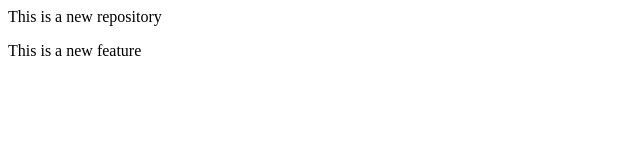
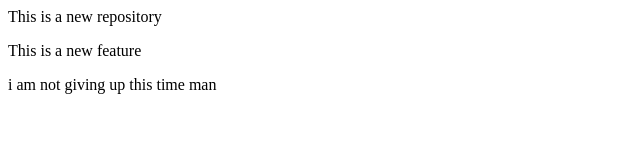
Before and after one commit to ajazversion/local_repo, a plain HTML site: page index.html in a window 1280 px wide. Shown: the whole page, without its empty margins (0-640 px from the left). Drawn offline with Linux system fonts and the light colour scheme.

Commit message:
my commitment

```diff
--- a/index.html
+++ b/index.html
@@ -1,2 +1,3 @@
 <p>This is a new repository</p>
 <p>This is a new feature</p>
+<p>i am not giving up this time man</p>
```
